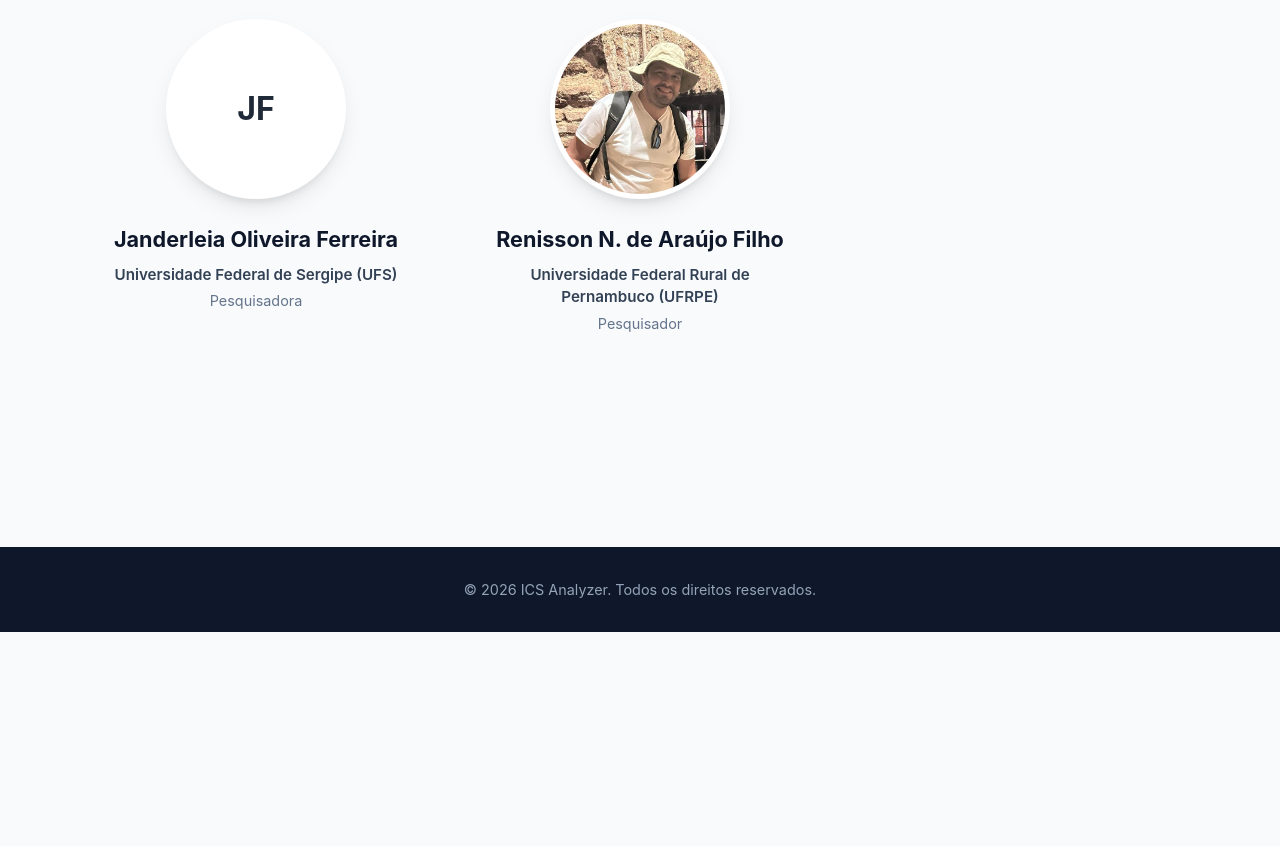
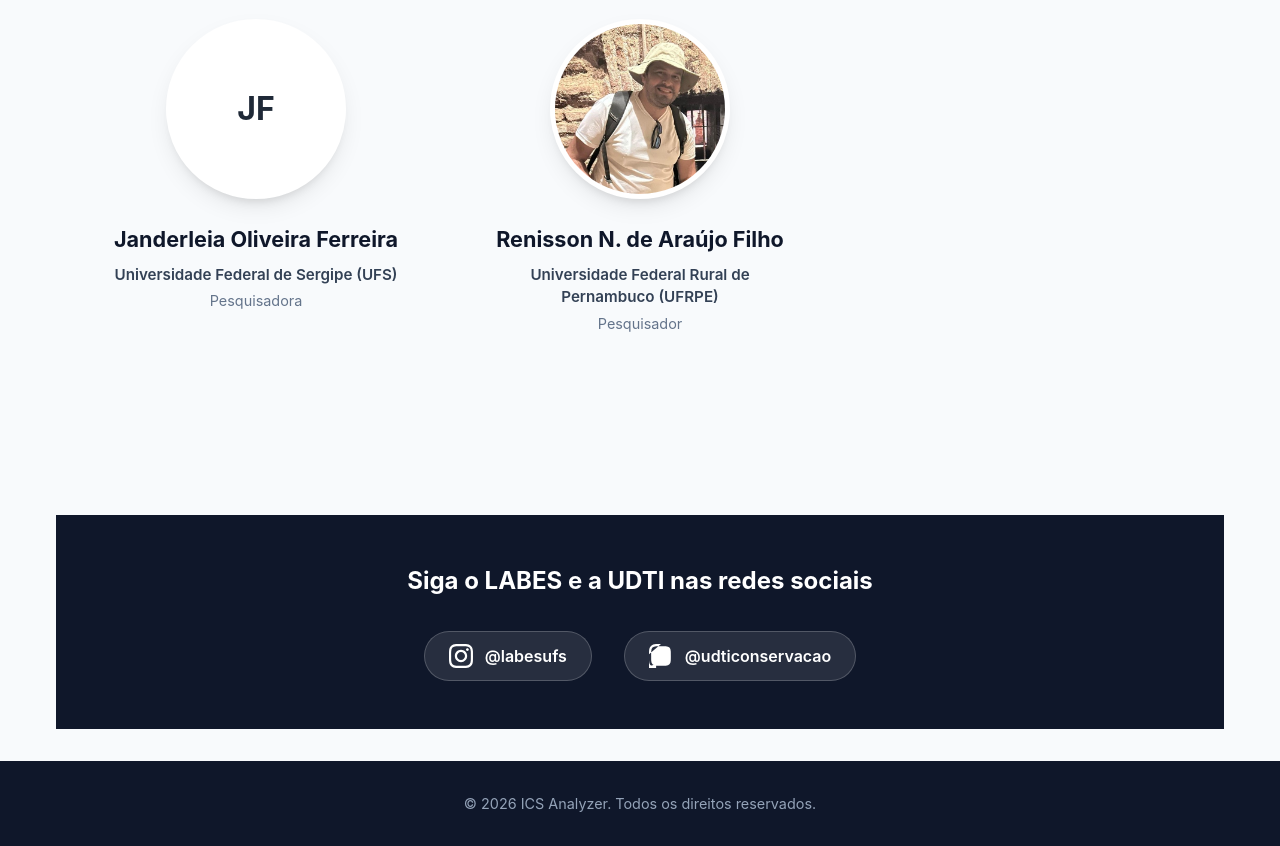
Before and after one commit to ldvsantos/ICS_Analyzer, a plain HTML site: page docs/index.html in a window 1280 px wide. Shown: the part 2168-3014 px from the top of the page. Before the commit the page ends 2800 px from the top, so only its background shows below. Drawn offline with Linux system fonts and the light colour scheme.

Commit message:
modified:   docs/assets/css/embrapa_theme.css 	modified:   docs/index.html

```diff
--- a/docs/assets/css/embrapa_theme.css
+++ b/docs/assets/css/embrapa_theme.css
@@ -498,6 +498,54 @@
   color: var(--accent-hover);
   border-bottom-style: solid;
 }
+
+/* Social Media Section */
+.social-section {
+  background-color: var(--primary);
+  color: white;
+  padding: 3rem 1rem;
+  text-align: center;
+}
+
+.social-title {
+  font-size: 1.5rem;
+  margin-bottom: 2rem;
+  font-weight: 700;
+}
+
+.social-links {
+  display: flex;
+  justify-content: center;
+  gap: 2rem;
+  flex-wrap: wrap;
+}
+
+.social-btn {
+  display: flex;
+  align-items: center;
+  gap: 0.75rem;
+  background-color: rgba(255, 255, 255, 0.1);
+  padding: 0.75rem 1.5rem;
+  border-radius: 50px;
+  color: white;
+  text-decoration: none;
+  font-weight: 600;
+  transition: all 0.3s ease;
+  border: 1px solid rgba(255, 255, 255, 0.2);
+}
+
+.social-btn:hover {
+  background-color: white;
+  color: var(--primary);
+  transform: translateY(-3px);
+  box-shadow: 0 5px 15px rgba(0, 0, 0, 0.2);
+}
+
+.social-icon {
+  width: 24px;
+  height: 24px;
+  fill: currentColor;
+}
   color: var(--text-secondary);
   font-size: 0.9rem;
   font-weight: 500;
--- a/docs/index.html
+++ b/docs/index.html
@@ -146,6 +146,27 @@
         </div>
       </div>
     </section>
+
+    <!-- Social Media Section -->
+    <section class="social-section">
+      <div class="container">
+        <h3 class="social-title">Siga o LABES e a UDTI nas redes sociais</h3>
+        <div class="social-links">
+          <a href="https://www.instagram.com/labesufs" target="_blank" class="social-btn">
+            <svg class="social-icon" viewBox="0 0 24 24" xmlns="http://www.w3.org/2000/svg">
+              <path d="M12 2.163c3.204 0 3.584.012 4.85.07 3.252.148 4.771 1.691 4.919 4.919.058 1.265.069 1.645.069 4.849 0 3.205-.012 3.584-.069 4.849-.149 3.225-1.664 4.771-4.919 4.919-1.266.058-1.644.07-4.85.07-3.204 0-3.584-.012-4.849-.07-3.26-.149-4.771-1.699-4.919-4.92-.058-1.265-.07-1.644-.07-4.849 0-3.204.013-3.583.07-4.849.149-3.227 1.664-4.771 4.919-4.919 1.266-.057 1.645-.069 4.849-.069zm0-2.163c-3.259 0-3.667.014-4.947.072-4.358.2-6.78 2.618-6.98 6.98-.059 1.281-.073 1.689-.073 4.948 0 3.259.014 3.668.072 4.948.2 4.358 2.618 6.78 6.98 6.98 1.281.058 1.689.072 4.948.072 3.259 0 3.668-.014 4.948-.072 4.354-.2 6.782-2.618 6.979-6.98.059-1.28.073-1.689.073-4.948 0-3.259-.014-3.667-.072-4.947-.196-4.354-2.617-6.78-6.979-6.98-1.281-.059-1.69-.073-4.949-.073zm0 5.838c-3.403 0-6.162 2.759-6.162 6.162s2.759 6.163 6.162 6.163 6.162-2.759 6.162-6.163c0-3.403-2.759-6.162-6.162-6.162zm0 10.162c-2.209 0-4-1.79-4-4 0-2.209 1.791-4 4-4s4 1.791 4 4c0 2.21-1.791 4-4 4zm6.406-11.845c-.796 0-1.441.645-1.441 1.44s.645 1.44 1.441 1.44c.795 0 1.439-.645 1.439-1.44s-.644-1.44-1.439-1.44z"/>
+            </svg>
+            @labesufs
+          </a>
+          <a href="https://www.instagram.com/udticonservacao" target="_blank" class="social-btn">
+            <svg class="social-icon" viewBox="0 0 24 24" xmlns="http://www.w3.org/2000/svg">
+              <path d="M12 2.163c3.204 0 3.584.012 4.85.07 3.252.148 4.771 1.691 4.919 4.919.058 1.265.069 1.645.069 4.849 0 3.205-.012 3.584-.069 4.849-.149 3.225-1.664 4.771-4.919 4.919-1.266.058-1.644.07-4.85.07-3.204 0-3.584-.012-4.849-.07-3.26-.149-4.771-1.699-4.919-4.92-.058-1.265-.07-1.644-.07-4.849 0-3.204.013-3.583.07-4.849.149-3.227 1.664-4.771 4.919-4.919 1.266-.057 1.645-.069 4.849-.069zm0-2.163c-3.259 0-3.667.014-4.947.072-4.358.2-6.78 2.618-6.98 6.98-.059 1.281-.073 1.689-.073 4.948 0 3.259.014 3.668.072 4.948.2 4.358 2.618 6.78 6.98 1.281.058 1.689.072 4.948.072 3.259 0 3.668-.014 4.948-.072 4.354-.2 6.782-2.618 6.979-6.98.059-1.28.073-1.689.073-4.948 0-3.259-.014-3.667-.072-4.947-.196-4.354-2.617-6.78-6.979-6.98-1.281-.059-1.69-.073-4.949-.073zm0 5.838c-3.403 0-6.162 2.759-6.162 6.162s2.759 6.163 6.162 6.163 6.162-2.759 6.162-6.163c0-3.403-2.759-6.162-6.162-6.162zm0 10.162c-2.209 0-4-1.79-4-4 0-2.209 1.791-4 4-4s4 1.791 4 4c0 2.21-1.791 4-4 4zm6.406-11.845c-.796 0-1.441.645-1.441 1.44s.645 1.44 1.441 1.44c.795 0 1.439-.645 1.439-1.44s-.644-1.44-1.439-1.44z"/>
+            </svg>
+            @udticonservacao
+          </a>
+        </div>
+      </div>
+    </section>
   </main>
 
   <footer class="footer-index">
```
